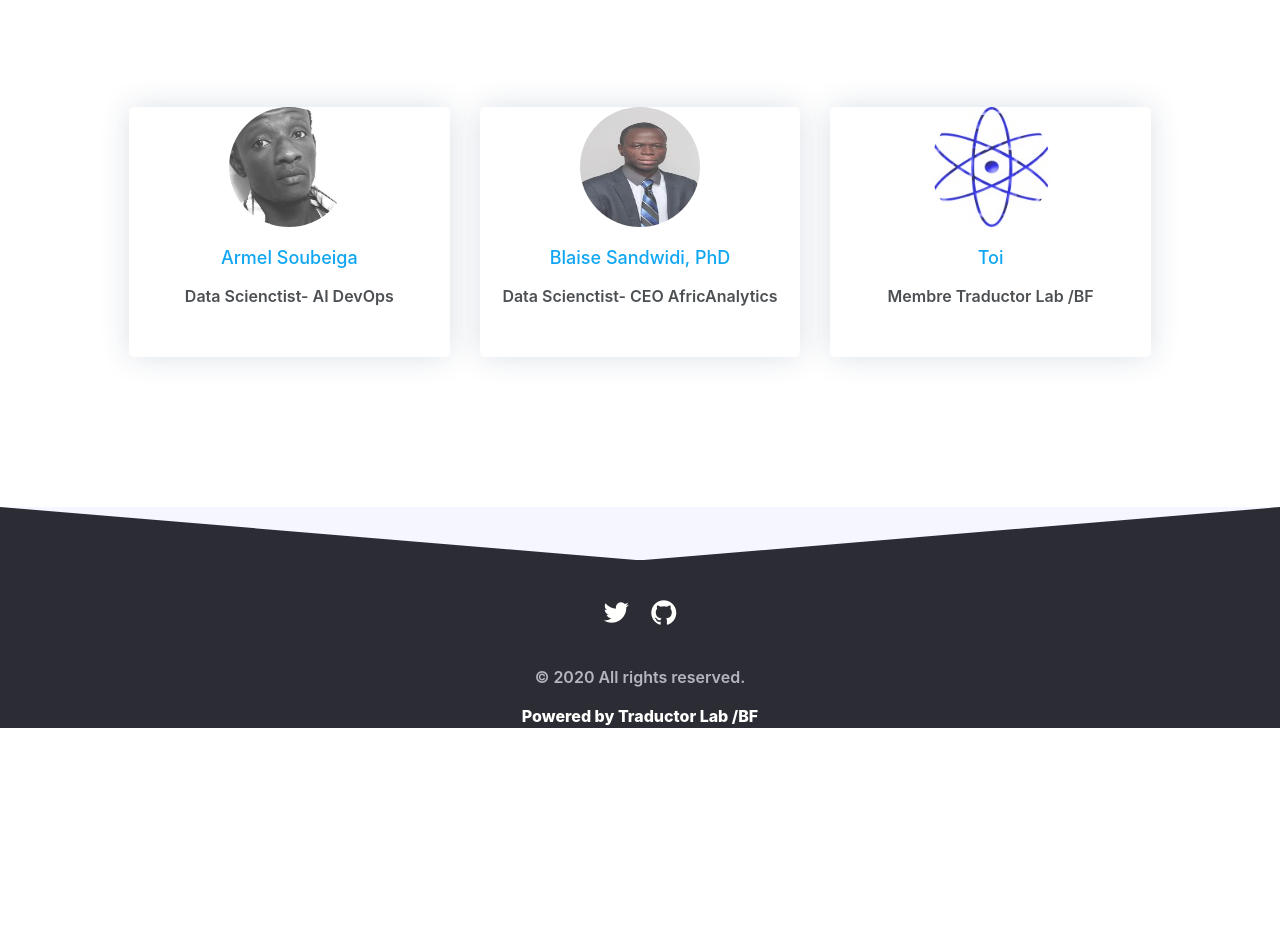
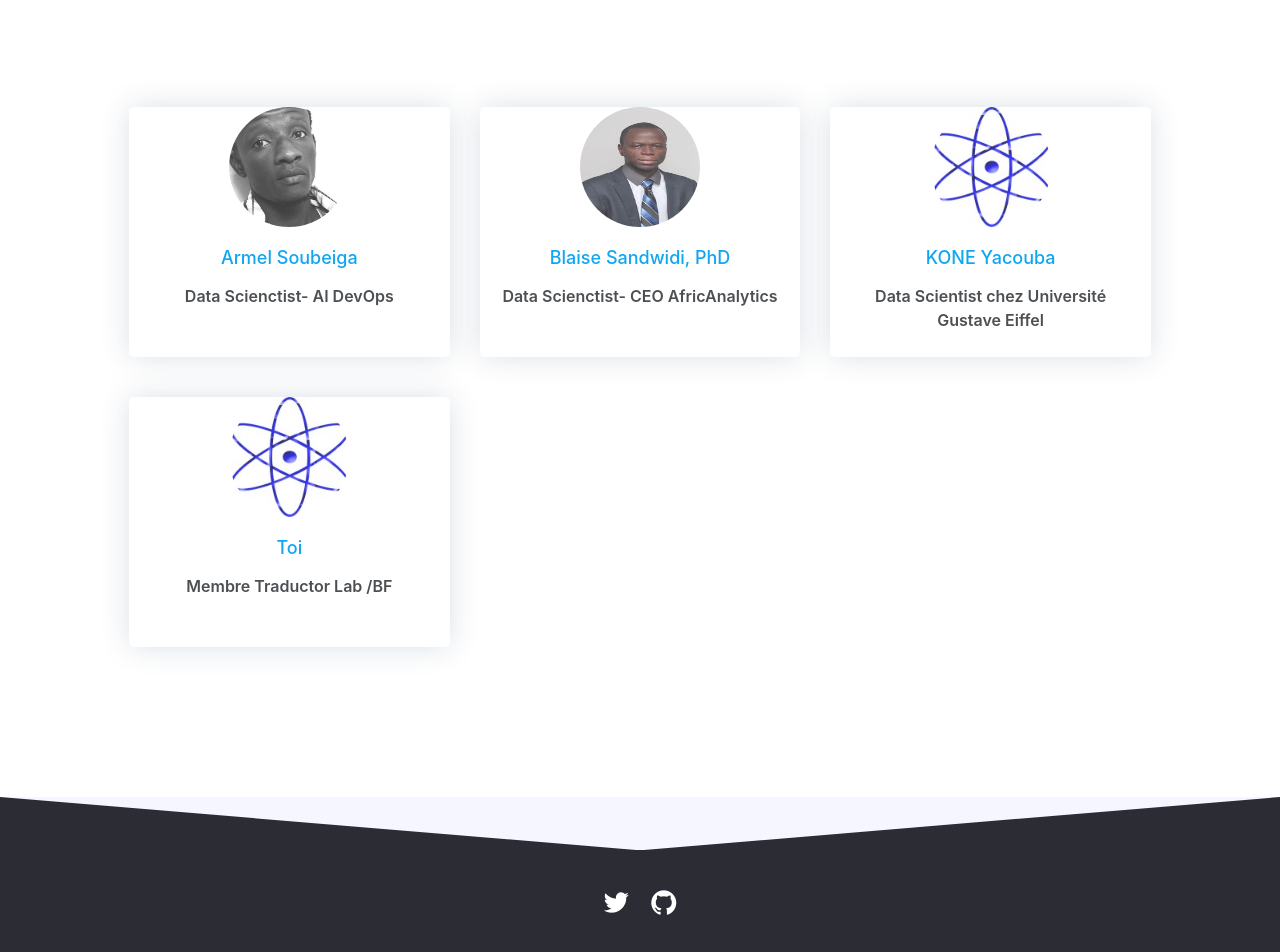
Before and after one commit to traductorlab-bf/traductorlab-bf.github.io, a Jekyll site: the page built from community.html, in a window 1280 px wide and 1343 px high. Shown: the part 325-1277 px from the top of the window. Built offline with Jekyll 4.4.1, drawn with Linux system fonts in a browser that asks for light colours; nearby versions of some CDN libraries; comment, search, counter and statistics services are not loaded.

Commit message:
Update community.html

```diff
--- a/community.html
+++ b/community.html
@@ -118,6 +118,43 @@
                             <div class="card">
                                 <div class="card-body text-center">
                                     <p><img class=" img-fluid" src="team/4.jpg" alt="card image"></p>
+                                    <h4 class="card-title" style="font-size:18px">KONE Yacouba</h4>
+                                    <p class="card-text" style="font-size:16px">Data Scientist chez Université Gustave Eiffel</p>
+                                </div>
+                            </div>
+                        </div>
+                        <div class="backside">
+                            <div class="card">
+                                <div class="card-body text-center mt-4">
+                                    <h4 class="card-title" style="font-size:18px">KONE Yacouba</h4>
+					<br/><br/>
+                                    <ul class="list-inline">
+                                        <li class="list-inline-item">
+                                            <a class="social-icon text-xs-center" target="_blank" href="https://github.com/yacouba-kone">
+                                                <i class="fa fa-github"></i>
+                                            </a>
+                                        </li>
+                                        <li class="list-inline-item">
+                                            <a class="social-icon text-xs-center" target="_blank" href="#">
+                                                <i class="fa  fa-linkedin"></i>
+                                            </a>
+                                        </li>
+                                    </ul>
+                                </div>
+                            </div>
+                        </div>
+                    </div>
+                </div>
+            </div>
+<!-------------- /Team member -------------------------->
+<!-------------- Team member -------------------------->
+            <div class="col-xs-12 col-sm-6 col-md-4">
+                <div class="image-flip" >
+                    <div class="mainflip flip-0">
+                        <div class="frontside">
+                            <div class="card">
+                                <div class="card-body text-center">
+                                    <p><img class=" img-fluid" src="team/4.jpg" alt="card image"></p>
                                     <h4 class="card-title" style="font-size:18px">Toi</h4>
                                     <p class="card-text" style="font-size:16px">Membre Traductor Lab /BF</p>
                                 </div>
```
